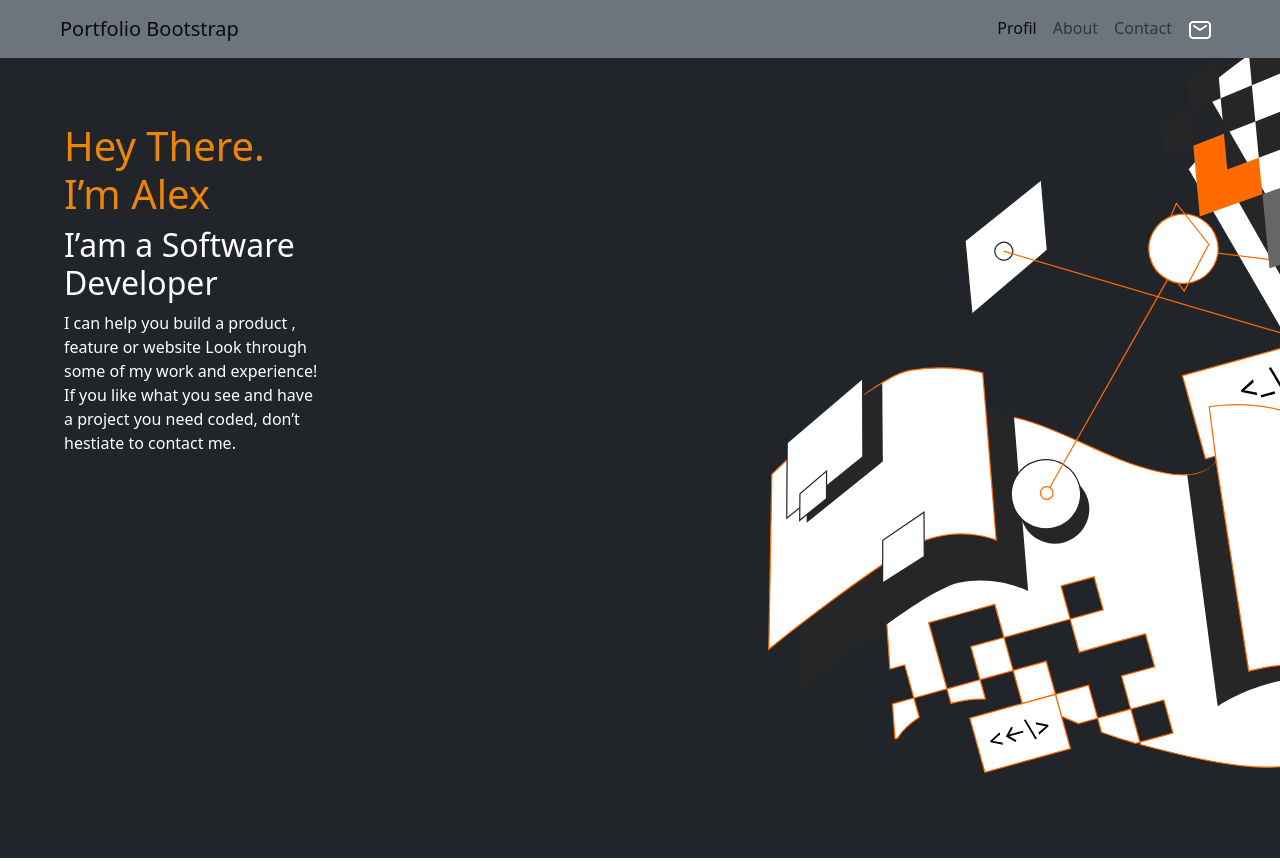
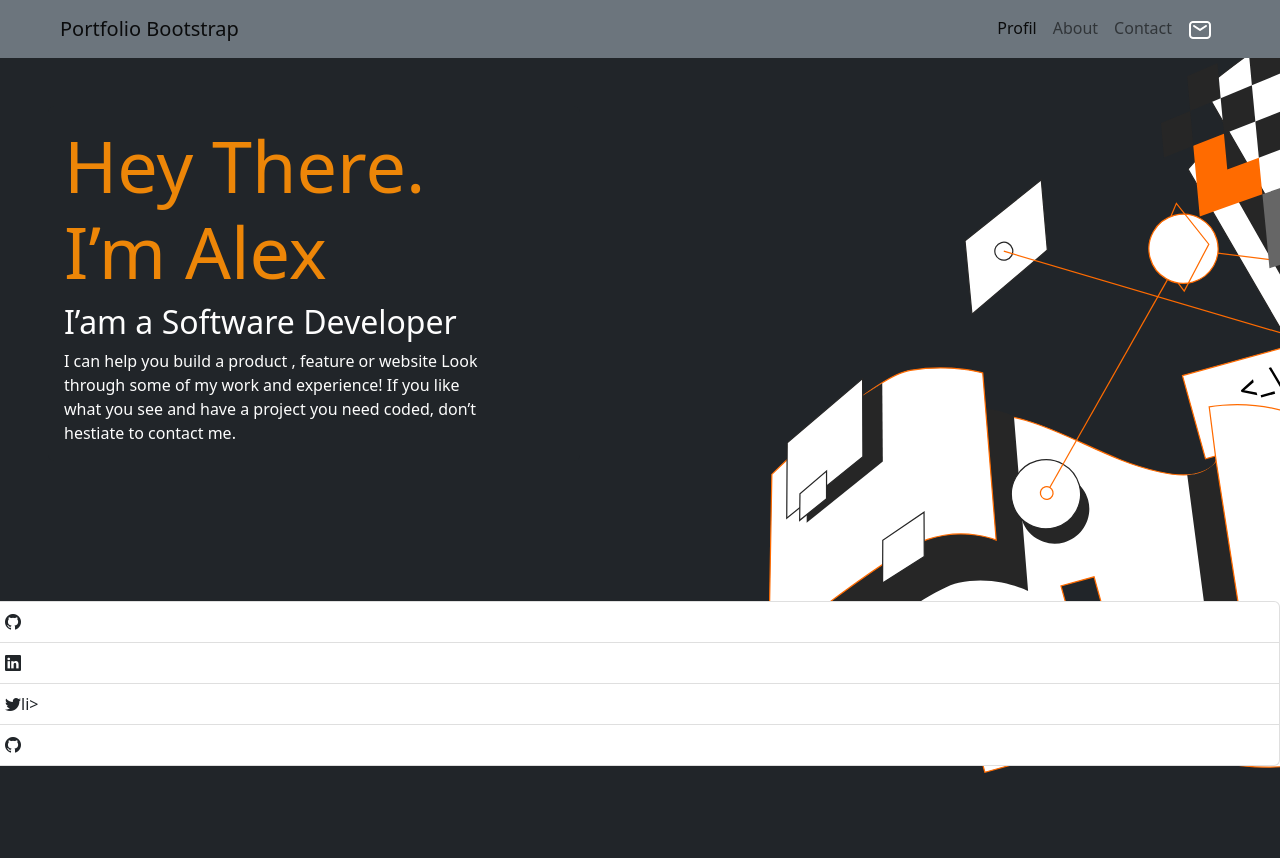
Before and after one commit to Grandi0z/Portofolio-desktop-bootstrap, a plain HTML site: page index.html in a window 1280 px wide. Shown: the top 861 px of the page. Drawn offline with nearby package versions, Linux system fonts and the light colour scheme.

Commit message:
rezise header

```diff
--- a/index.html
+++ b/index.html
@@ -5,6 +5,7 @@
     <meta http-equiv="X-UA-Compatible" content="IE=edge">
     <meta name="viewport" content="width=device-width, initial-scale=1.0">
     <link href="https://cdn.jsdelivr.net/npm/bootstrap@5.2.3/dist/css/bootstrap.min.css" rel="stylesheet">
+    <link rel="stylesheet" href="https://cdn.jsdelivr.net/npm/bootstrap-icons@1.10.2/font/bootstrap-icons.css">
     <title>Document</title>
 </head>
 <body>
@@ -37,14 +38,20 @@
     <section class="row bg-dark" style="height:100vh;background: url('images/Illustration-header.svg') no-repeat 100%;">
         <div class="col-sm-6">
           <div class="card my-5 mx-5 border border-0 bg-dark">
-            <div class="card-body" style="width:18em" >
-              <h1 class="card-title" style="color:rgb(237, 134, 8) ;">Hey There. I’m Alex</h1>
-              <h2 style="color:rgb(253, 253, 253) ;">I’am a Software Developer</h2>
+            <div class="card-body" style="width:28em" >
+              <h1 class="h1 card-title display-2" style="color:rgb(237, 134, 8) ;">Hey There. I’m Alex</h1>
+              <h2 class="h2" style="color:rgb(253, 253, 253) ;">I’am a Software Developer</h2>
               <p class="card-text" style="color:rgb(253, 253, 253) ;">I can help you build a product , feature or website Look through some of my work and experience! If you like what you see and have a project you need coded,
                 don’t hestiate to contact me.</p>
             </div>
           </div>
         </div>
+        <ul class="list-group">
+            <li class="list-group-item"><i class="bi bi-github"></i></li>
+            <li class="list-group-item"><i class="bi bi-linkedin"></i></li>
+            <li class="list-group-item"><i class="bi bi-twitter"></i>li>
+            <li class="list-group-item"><i class="bi bi-github"></i></li>
+          </ul>
       </section>
       <section class="">
         <!-- <article class="row row-cols-3">
```
Also changed, not shown: 1 other file.
